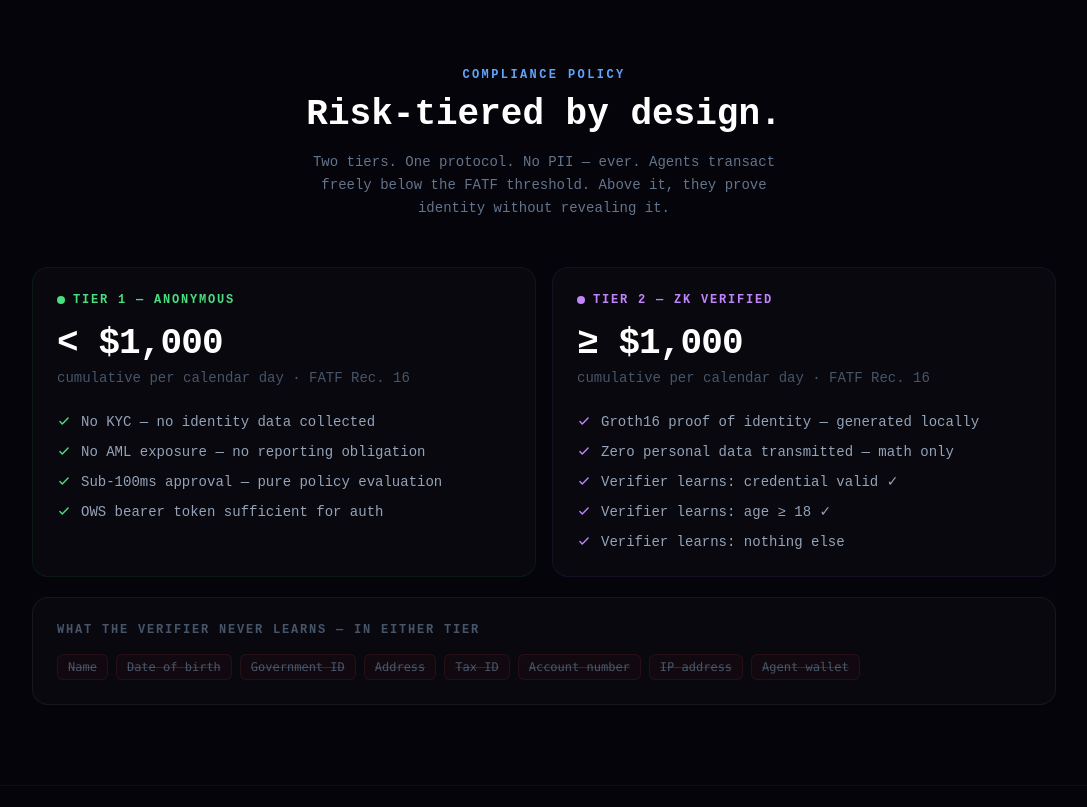
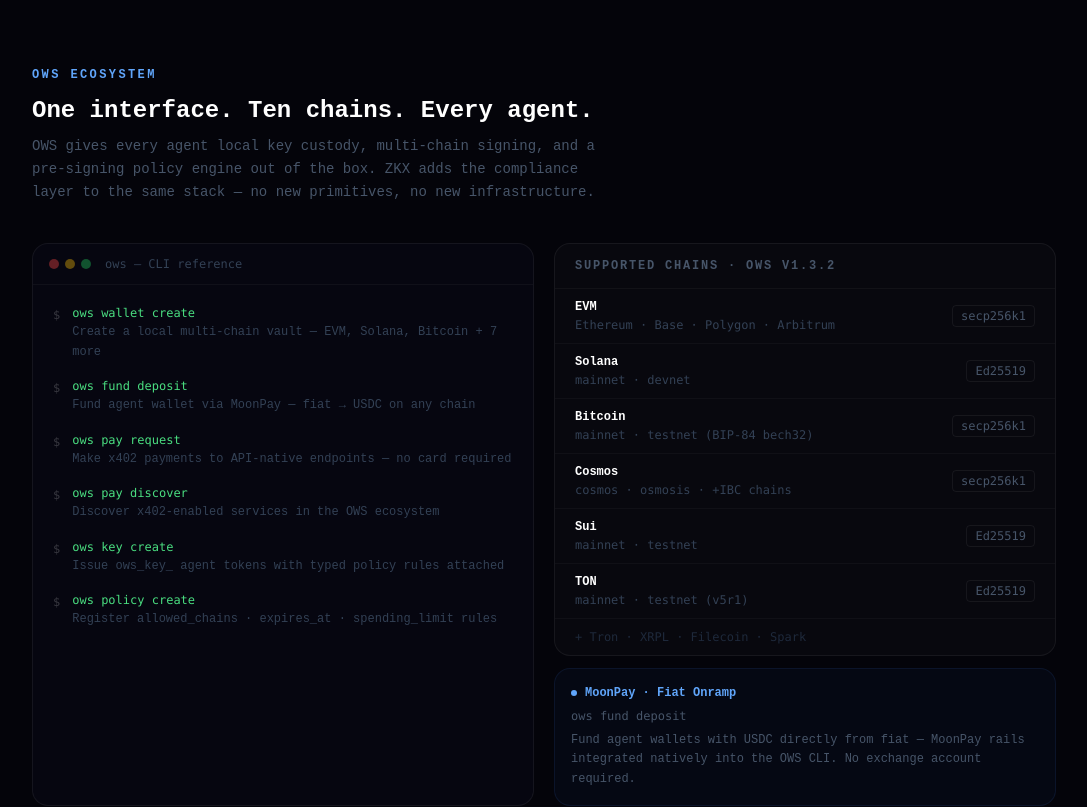
Before and after one commit to TechCortes/ZKX-Zero-Knowledge-Proof-for-Agentic-Banking, a Next.js app: page / in a window 1280 px wide. Shown: the part 3780-4587 px from the top of the page, without its empty margins (96-1183 px from the left). Built offline with nearby package versions, Linux system fonts and the light colour scheme.

Commit message:
feat: add OWS ecosystem section, MoonPay integration, and founder provenance

```diff
--- a/src/app/page.tsx
+++ b/src/app/page.tsx
@@ -73,8 +73,45 @@
   { name: "BN128",                description: "Barreto-Naehrig elliptic curve — pairing-based proving system",            tag: "Curve"     },
   { name: "Open Wallet Standard", description: "zkx:kyc feature extension — OWS policy engine integration point",          tag: "Standard"  },
   { name: "CAIP-2",               description: "Chain-agnostic identifiers — multi-chain wallet address resolution",        tag: "Chains"    },
+  { name: "x402",                 description: "HTTP payment protocol — ows pay request for API-native agentic payments",  tag: "Payments"  },
+  { name: "MoonPay",              description: "Fiat-to-crypto onramp — ows fund deposit funds agent wallets with USDC",   tag: "Onramp"    },
   { name: "Next.js 16",           description: "App Router with Turbopack — edge-ready API runtime",                       tag: "Runtime"   },
   { name: "FATF Rec. 16",         description: "Travel Rule compliance framework — $1,000 threshold design basis",         tag: "Regulatory"},
+];
+
+const owsCliCommands = [
+  { cmd: "ows wallet create",  desc: "Create a local multi-chain vault — EVM, Solana, Bitcoin + 7 more" },
+  { cmd: "ows fund deposit",   desc: "Fund agent wallet via MoonPay — fiat → USDC on any chain"         },
+  { cmd: "ows pay request",    desc: "Make x402 payments to API-native endpoints — no card required"     },
+  { cmd: "ows pay discover",   desc: "Discover x402-enabled services in the OWS ecosystem"               },
+  { cmd: "ows key create",     desc: "Issue ows_key_ agent tokens with typed policy rules attached"      },
+  { cmd: "ows policy create",  desc: "Register allowed_chains · expires_at · spending_limit rules"       },
+];
+
+const owsChains = [
+  { name: "EVM",     networks: "Ethereum · Base · Polygon · Arbitrum", curve: "secp256k1" },
+  { name: "Solana",  networks: "mainnet · devnet",                       curve: "Ed25519"   },
+  { name: "Bitcoin", networks: "mainnet · testnet (BIP-84 bech32)",      curve: "secp256k1" },
+  { name: "Cosmos",  networks: "cosmos · osmosis · +IBC chains",         curve: "secp256k1" },
+  { name: "Sui",     networks: "mainnet · testnet",                       curve: "Ed25519"   },
+  { name: "TON",     networks: "mainnet · testnet (v5r1)",                curve: "Ed25519"   },
+];
+
+const researchPartners = [
+  {
+    name: "MoonPay",
+    role: "Payment Infrastructure",
+    detail: "MoonPay's fiat-to-crypto rails are natively integrated into OWS via ows fund deposit — bridging compliant fiat onboarding directly to agent wallet funding.",
+    tag: "ows fund deposit",
+    color: "blue",
+  },
+  {
+    name: "Open Wallet Standard",
+    role: "Wallet Infrastructure",
+    detail: "The foundation — local key custody, AES-256-GCM encryption, CAIP-2 multi-chain support, and a pre-signing policy engine across 10 chain families.",
+    tag: "v1.3.2",
+    color: "green",
+  },
 ];
 
 const neverLearnedItems = [
@@ -385,6 +422,76 @@
         </div>
       </section>
 
+      {/* ═══════════════ OWS ECOSYSTEM ═══════════════ */}
+      <section className="py-20 px-6 border-t border-white/[0.04]">
+        <div className="max-w-5xl mx-auto">
+          <div className="mb-10">
+            <p className="text-xs font-semibold text-blue-400 uppercase tracking-[0.2em] mb-3">OWS Ecosystem</p>
+            <h2 className="text-2xl font-bold text-white mb-2">One interface. Ten chains. Every agent.</h2>
+            <p className="text-slate-600 text-sm max-w-xl leading-relaxed">
+              OWS gives every agent local key custody, multi-chain signing, and a pre-signing policy engine out of the box.
+              ZKX adds the compliance layer to the same stack — no new primitives, no new infrastructure.
+            </p>
+          </div>
+
+          <div className="grid md:grid-cols-2 gap-5">
+            {/* CLI commands */}
+            <div className="bg-[#060610] rounded-2xl border border-white/[0.06] overflow-hidden">
+              <div className="flex items-center gap-1.5 px-4 py-3 border-b border-white/[0.04]">
+                <div className="w-2.5 h-2.5 rounded-full bg-red-500/40"/>
+                <div className="w-2.5 h-2.5 rounded-full bg-yellow-500/40"/>
+                <div className="w-2.5 h-2.5 rounded-full bg-green-500/40"/>
+                <span className="text-xs text-slate-700 ml-2 font-mono">ows — CLI reference</span>
+              </div>
+              <div className="p-5 space-y-4">
+                {owsCliCommands.map((c) => (
+                  <div key={c.cmd} className="flex items-start gap-3">
+                    <span className="text-white/20 font-mono text-xs shrink-0 mt-0.5 select-none">$</span>
+                    <div>
+                      <p className="text-green-400 font-mono text-xs">{c.cmd}</p>
+                      <p className="text-slate-700 text-xs mt-0.5 leading-relaxed">{c.desc}</p>
+                    </div>
+                  </div>
+                ))}
+              </div>
+            </div>
+
+            {/* Chain support */}
+            <div className="flex flex-col gap-3">
+              <div className="bg-white/[0.02] border border-white/[0.06] rounded-2xl overflow-hidden flex-1">
+                <div className="px-5 py-3.5 border-b border-white/[0.04]">
+                  <p className="text-xs font-semibold text-slate-600 uppercase tracking-[0.15em]">Supported Chains · OWS v1.3.2</p>
+                </div>
+                <div className="divide-y divide-white/[0.03]">
+                  {owsChains.map((c) => (
+                    <div key={c.name} className="flex items-center justify-between px-5 py-2.5">
+                      <div>
+                        <p className="text-white text-xs font-semibold">{c.name}</p>
+                        <p className="text-slate-700 text-xs font-mono mt-0.5">{c.networks}</p>
+                      </div>
+                      <span className="text-xs px-2 py-0.5 rounded border border-white/[0.06] text-slate-600 font-mono shrink-0 ml-3">{c.curve}</span>
+                    </div>
+                  ))}
+                  <div className="px-5 py-2.5 text-xs text-slate-800 font-mono">+ Tron · XRPL · Filecoin · Spark</div>
+                </div>
+              </div>
+
+              {/* MoonPay callout */}
+              <div className="bg-blue-500/[0.04] border border-blue-500/10 rounded-2xl p-4">
+                <div className="flex items-center gap-2 mb-1.5">
+                  <span className="w-1.5 h-1.5 rounded-full bg-blue-400 shrink-0"/>
+                  <p className="text-blue-400 text-xs font-semibold">MoonPay · Fiat Onramp</p>
+                </div>
+                <p className="text-slate-600 text-xs leading-relaxed font-mono">ows fund deposit</p>
+                <p className="text-slate-600 text-xs leading-relaxed mt-1">
+                  Fund agent wallets with USDC directly from fiat — MoonPay rails integrated natively into the OWS CLI. No exchange account required.
+                </p>
+              </div>
+            </div>
+          </div>
+        </div>
+      </section>
+
       {/* ═══════════════ COMPLIANCE POLICY ═══════════════ */}
       <section className="py-20 px-6 border-t border-white/[0.04]">
         <div className="max-w-5xl mx-auto">
@@ -647,6 +754,67 @@
         </div>
       </section>
 
+      {/* ═══════════════ PROVENANCE ═══════════════ */}
+      <section className="py-20 px-6 border-t border-white/[0.04]">
+        <div className="max-w-5xl mx-auto">
+          <div className="mb-10">
+            <p className="text-xs font-semibold text-slate-700 uppercase tracking-[0.2em] mb-3">Research & Provenance</p>
+            <h2 className="text-2xl font-bold text-white mb-3">
+              Built at the intersection of payments, wallets, and cryptographic compliance.
+            </h2>
+            <p className="text-slate-600 text-sm max-w-2xl leading-relaxed">
+              ZKX originated as a research project exploring zero-knowledge identity for autonomous agents — conducted in collaboration with the teams behind MoonPay and the Open Wallet Standard.
+            </p>
+          </div>
+
+          <div className="grid md:grid-cols-3 gap-4">
+            {/* Founder */}
+            <div className="md:col-span-1 bg-white/[0.02] border border-white/[0.06] rounded-2xl p-6">
+              <div className="flex items-center gap-3 mb-4">
+                <div className="w-9 h-9 rounded-xl bg-gradient-to-br from-blue-600 to-purple-700 flex items-center justify-center shrink-0">
+                  <span className="text-white text-xs font-bold tracking-tight">JC</span>
+                </div>
+                <div>
+                  <p className="text-white text-sm font-semibold">Jorge Cortes</p>
+                  <p className="text-slate-600 text-xs">Founder · ZKX</p>
+                </div>
+              </div>
+              <p className="text-slate-500 text-xs leading-relaxed mb-4">
+                Research at the intersection of zero-knowledge proofs, agentic finance, and decentralized compliance infrastructure.
+              </p>
+              <div className="flex flex-wrap gap-1.5">
+                {["zkx:kyc", "OWS", "Groth16", "FATF"].map((t) => (
+                  <span key={t} className="text-xs px-2 py-0.5 rounded border border-white/[0.06] text-slate-600 font-mono">{t}</span>
+                ))}
+              </div>
+            </div>
+
+            {/* Research partners */}
+            <div className="md:col-span-2 grid grid-cols-1 sm:grid-cols-2 gap-4">
+              {researchPartners.map((p) => (
+                <div key={p.name} className={`bg-white/[0.02] border rounded-2xl p-5 transition-colors ${
+                  p.color === "blue"  ? "border-blue-500/10 hover:border-blue-500/20"  :
+                  "border-green-500/10 hover:border-green-500/20"
+                }`}>
+                  <div className="flex items-start justify-between gap-2 mb-2">
+                    <p className={`text-sm font-semibold ${p.color === "blue" ? "text-blue-300" : "text-green-300"}`}>
+                      {p.name}
+                    </p>
+                    <span className={`text-xs px-1.5 py-0.5 rounded border font-mono shrink-0 ${
+                      p.color === "blue"
+                        ? "border-blue-500/20 bg-blue-500/5 text-blue-500"
+                        : "border-green-500/20 bg-green-500/5 text-green-500"
+                    }`}>{p.tag}</span>
+                  </div>
+                  <p className="text-xs font-medium text-slate-600 uppercase tracking-[0.1em] mb-2">{p.role}</p>
+                  <p className="text-slate-600 text-xs leading-relaxed">{p.detail}</p>
+                </div>
+              ))}
+            </div>
+          </div>
+        </div>
+      </section>
+
       {/* ═══════════════ VISION CLOSE ═══════════════ */}
       <section className="py-20 px-6 border-t border-white/[0.04]">
         <div className="max-w-3xl mx-auto text-center">
```
